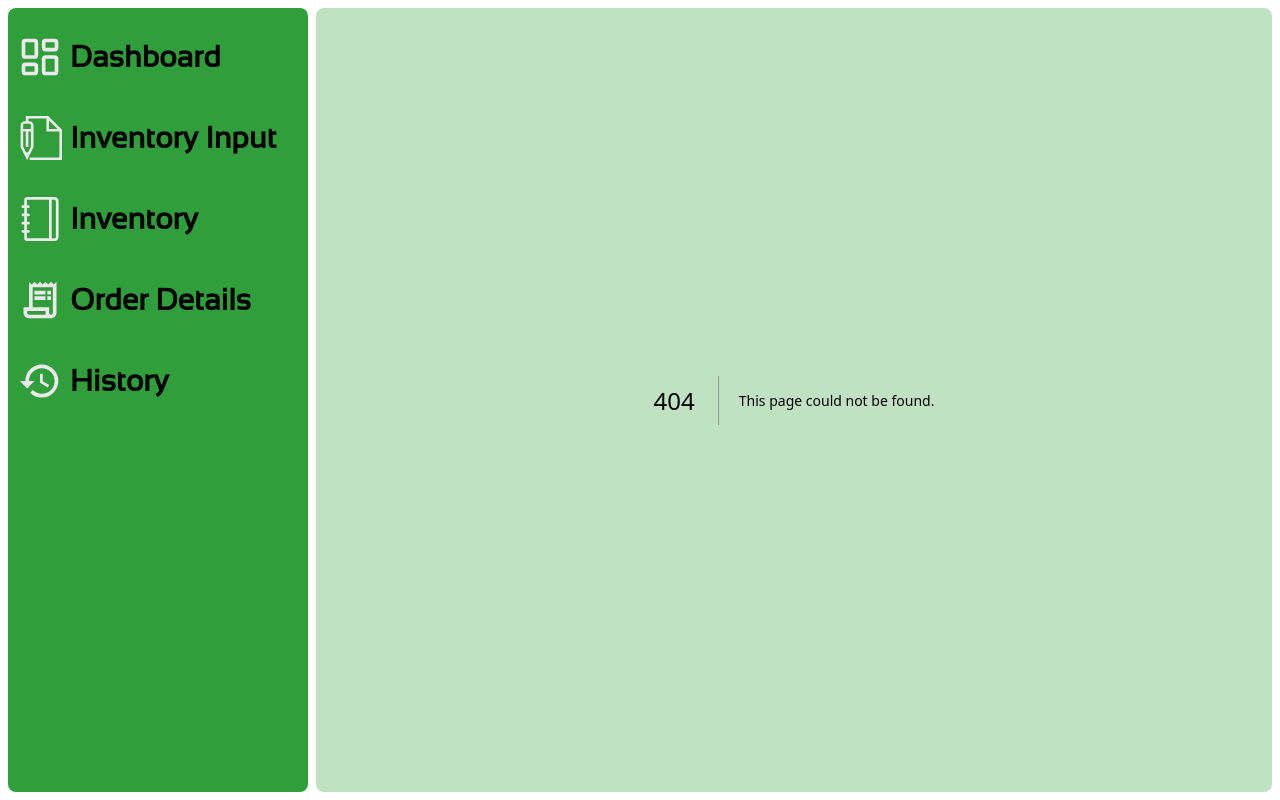
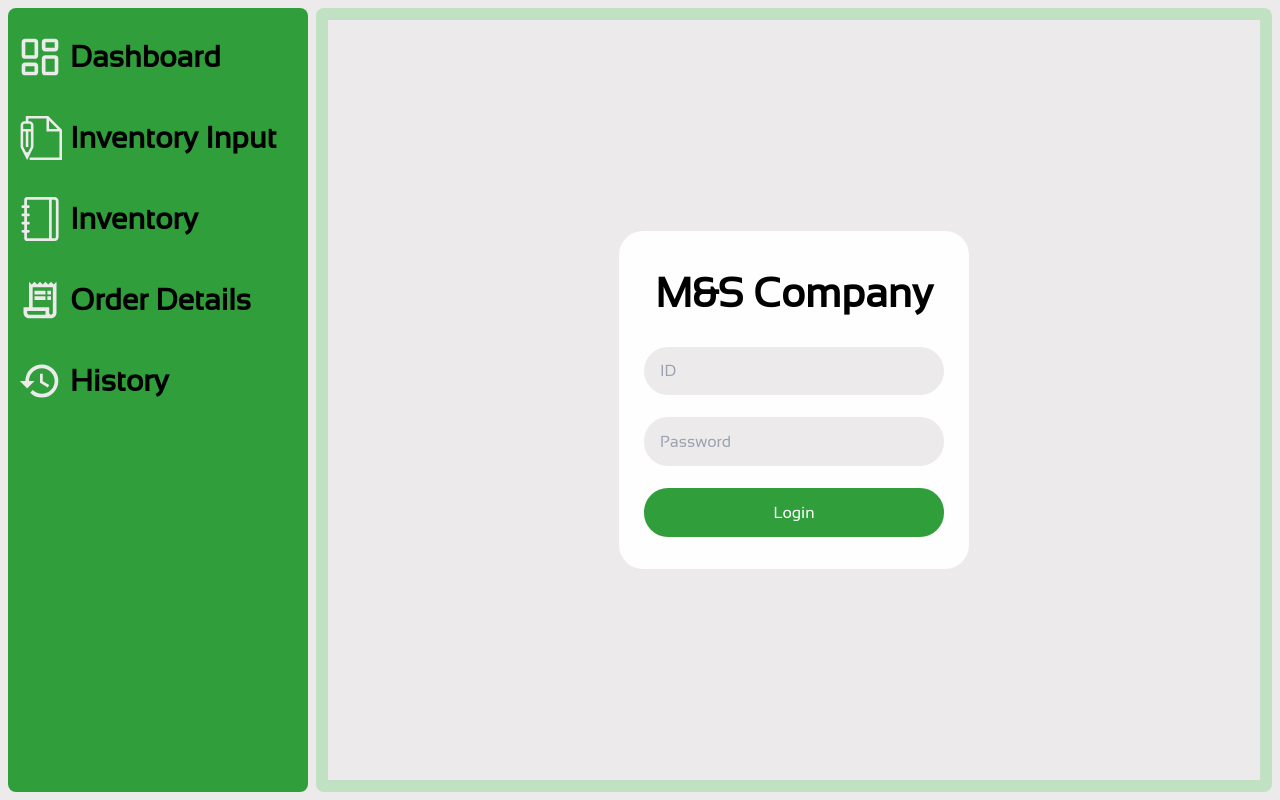
Before and after one commit to whoisbel/M-and-S-Inventory-Management, a Next.js app: page /login in a window 1280 px wide. Before the commit this address had no page. Built offline with nearby package versions, Linux system fonts and the light colour scheme.

Commit message:
Added login route and login page

```diff
--- /dev/null
+++ b/app/login/page.tsx
@@ -0,0 +1,18 @@
+'use client'
+import React, { useState } from "react";
+
+const Login = () => {
+
+    const [email, setEmail] = useState('')
+
+    return <div className="h-full w-full bg-main-background text-black flex justify-center items-center">
+                <div className="w-[350px] h-[338px] bg-custom-white rounded-3xl flex flex-col items-center justify-center pl-6 pr-6 pt-8 pb-8">
+                    <h1 className="text-[41px] font-bold mb-[22px]">M&S Company</h1>
+                    <input type="text" className="bg-main-background rounded-3xl w-[300px] h-[50px] mb-[22px] pl-4" placeholder="ID"/>
+                    <input type="password" className="bg-main-background rounded-3xl w-[300px] h-[50px] mb-[22px] pl-4" placeholder="Password"/>
+                    <button className="w-[300px] h-[50px] text-custom-white bg-primary-color rounded-3xl">Login</button>
+                </div>
+            </div>;
+};
+
+export default Login;
```
